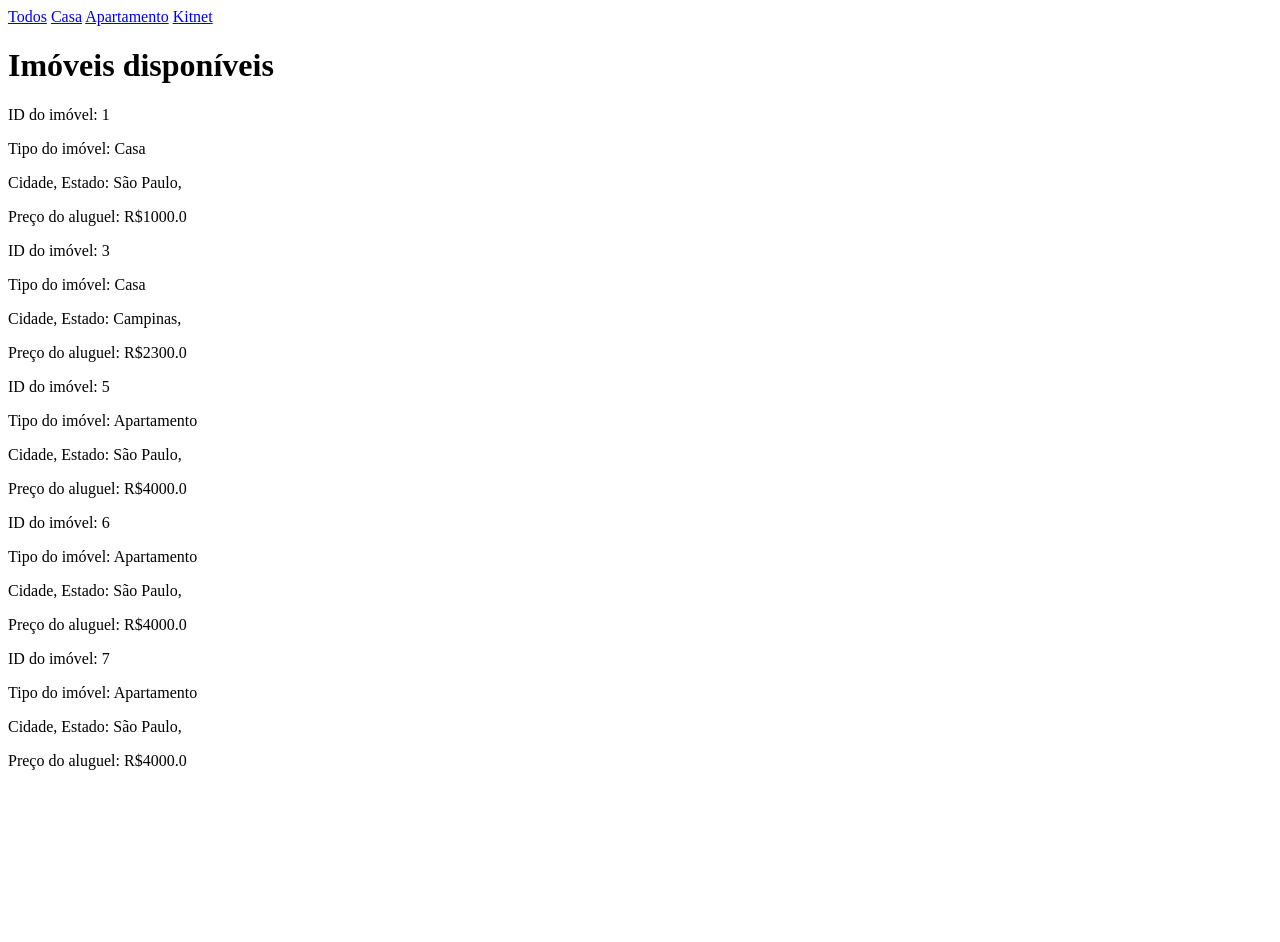
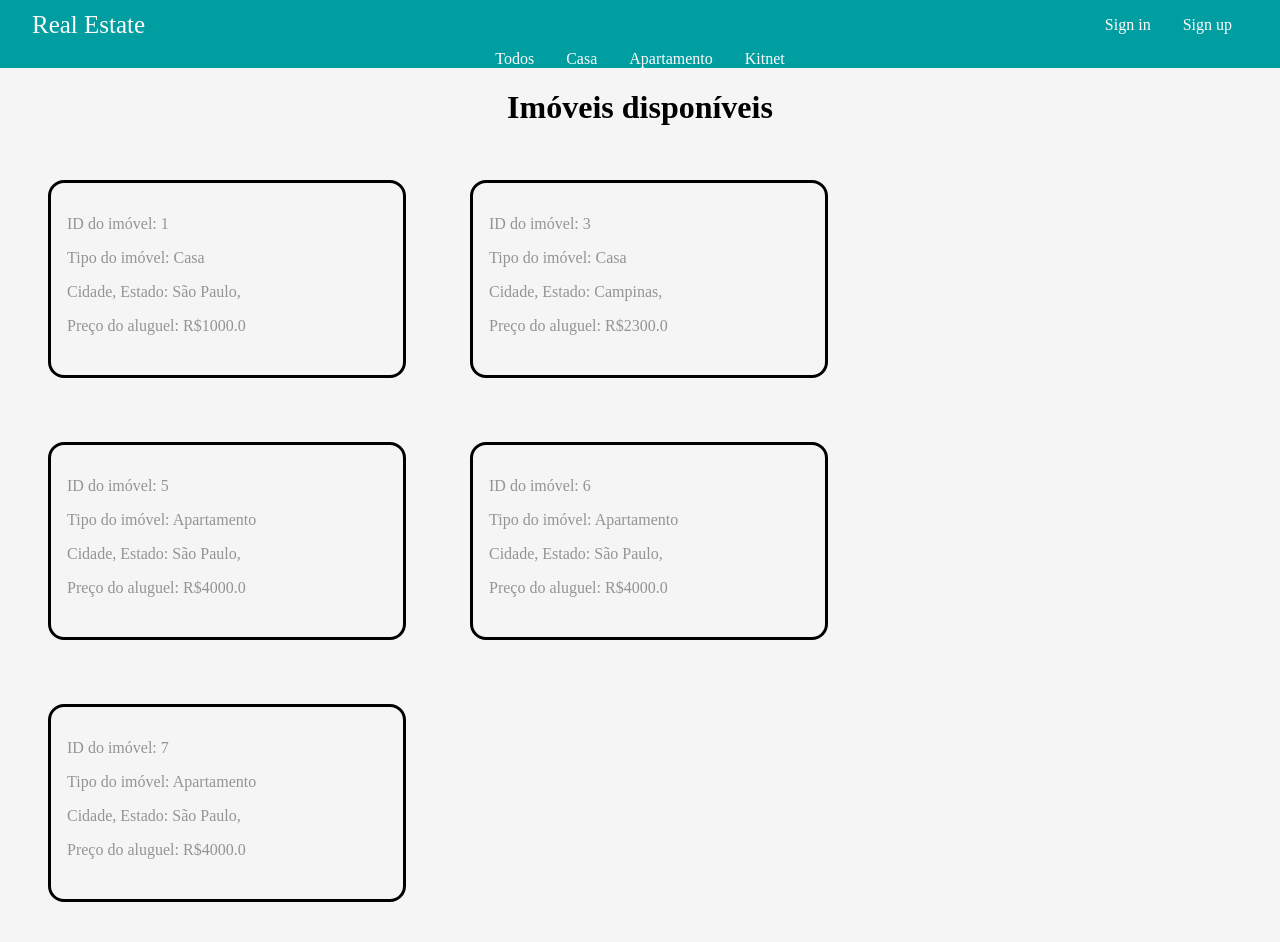
Before and after one commit to gallash/real-estate, a Django app: page / in a window 1280 px wide. Before the commit the page ends 770 px from the top, so only its background shows below. Run offline with Django 3.2, Linux system fonts and the light colour scheme; data comes from the database, SQL or seed files in the repository; both versions use the stored data as it was after the commit; some libraries are stand-ins or nearby versions.

Commit message:
Added some CSS styles to the main page

```diff
--- a/inatel/settings.py
+++ b/inatel/settings.py
@@ -9,6 +9,8 @@
 For the full list of settings and their values, see
 https://docs.djangoproject.com/en/3.2/ref/settings/
 """
+
+import os
 
 from pathlib import Path
 
@@ -120,6 +122,7 @@
 # Static files (CSS, JavaScript, Images)
 # https://docs.djangoproject.com/en/3.2/howto/static-files/
 
+STATIC_ROOT = os.path.join(BASE_DIR, "real_estate/static")
 STATIC_URL = '/static/'
 
 # Default primary key field type
--- a/real_estate/static/real_estate/styles.css
+++ b/real_estate/static/real_estate/styles.css
@@ -0,0 +1,385 @@
+.background-style-index{
+    background-color: whitesmoke;
+    margin-top: 0;
+    margin-right: 0;
+    margin-left: 0;
+}
+
+.background-style-main {
+    background-image: url();
+}
+
+.background-style-index .background-style-main > h1{
+    color:whitesmoke;
+}
+
+.background-style-postings{
+    background-color: whitesmoke;
+    margin-top: 0;
+    margin-right: 0;
+    margin-left: 0;
+}
+
+.postings-article{
+    background-color: white;
+    border: 1px solid rgb(224, 224, 224);
+    margin: 1em;
+    padding: 1rem;
+    transition: 250ms linear; /* transition is placed in the original element */
+}
+
+.postings-info-color{
+    color: gray;
+}
+
+.postings-info-color > span{
+    color:darkorange;
+}
+
+.postings-article:hover{
+    background-color:darkorange;
+}
+
+.postings-article:hover h2{
+    color: white;
+}
+
+.postings-article:hover .postings-info-color{
+    color: whitesmoke;
+}
+
+.postings-article:hover p{
+    color: black;
+}
+
+.postings-article:hover span{
+    color: indigo;
+}
+
+.body-header{
+    box-sizing: border-box;
+    display: flex;
+    justify-content: space-between; /* what about the other options? */
+    align-items: center;
+    padding: 0 2em 0 2em;
+    background-color: rgb(0, 158, 160);
+    /* height: 2.5em; */
+    /* overflow: hidden; */
+}
+
+.div-all-items{
+    display: flex;
+    flex-wrap: wrap;
+    padding: 0 1rem 0 1rem;
+}
+
+.div-items{
+    /* display: ; */
+
+    /* border */
+    border-style: solid;
+    border-radius: 1rem;
+
+    margin: 2rem 2rem 2rem 2rem;
+    padding: 1rem 1rem 1rem 1rem;
+    height: 10rem;
+    width: 20rem;
+
+    /* transistion */
+    transition: linear 100ms;
+}
+
+.div-items:hover{
+    /* margin: 1rem; */
+    margin: 1.5rem 1.5rem 1.5rem 1.5rem;
+    height: 11rem;
+    width: 21rem;
+}
+
+.main-navbar{
+    box-sizing: border-box;
+    display: flex;
+    justify-content:center; /* what about the other options? space-between?*/
+    align-items: center;
+    /* padding: 0 2em 0 2em; */
+    background-color: rgb(0, 158, 160);
+    /* height: 2.5em; */
+    /* overflow: hidden; */
+}
+
+.main-h1{
+    text-align:center;
+}
+
+.navbar{
+    box-sizing: border-box;
+    margin:0;
+    padding: 0;
+    width: 18em;
+    align-items: center;
+}
+
+.navbar a {
+    color: snow;
+    font-weight: normal;
+    transition: 200ms linear;
+}
+
+.navbar .navbar-anchors{
+    margin-right:1em;
+}
+
+.navbar a:hover{
+    background-color: snow;
+    color: darkorange;
+    border-radius: 15%;
+}
+
+.navbar-anchors{
+    box-sizing: border-box;
+    color: snow;
+    font-weight: normal;
+    text-decoration: none;
+    transition: 200ms linear;
+    margin: 0 1em 0 1em;
+}
+
+.navbar-gallas{
+    font-family: 'Staatliches';
+    color: snow;
+    font-size: 25px;
+    text-decoration: none;
+    /* text-decoration: none removes underline from anchor tag <a> for example */
+}
+
+.navbar-register{
+    display: flex;
+    padding: 0;
+    margin-right: 0;
+    width: 18em;
+    justify-content: flex-end;
+}
+
+.navbar-register .navbar-anchors{
+    margin-left:1em;
+}
+
+.navbar-dropdown{
+    display: inline-block; /* What does it do? */
+    position: relative; /* What does it do? */
+}
+
+.navbar-button{
+    background-color: rgb(0, 158, 160);
+    border-color: snow;
+    color: snow;
+    width: 10em;
+    transition: 200ms linear;
+}
+
+.navbar-button:hover{
+    background-color: snow;
+    color: darkorange;
+}
+
+.navbar-dropdown-menu{
+    display: none; /* do not display if not hoved over */
+    position:absolute; /* I didnt get it */
+    width:100%; /* follow the width of the div, which is set by button, here */
+    overflow:auto; /* to allow scrolling on smaller screens */
+    border-style: solid;
+    border-color: darkorange;
+    border-width: 1px;
+    background-color: snow;
+}
+
+.navbar-ul{
+    box-sizing: border-box;
+    padding:0px;
+}
+
+.navbar-dropdown-menu ul .navbar-anchors{
+    box-sizing: border-box;
+    color: darkorange;
+    justify-content: left;
+    padding-left: 0;
+}
+
+.navbar-dropdown:hover .navbar-dropdown-menu{
+    display: block; /* displays the dropdown menu */
+}
+
+.div-navbar-items{
+    margin-right:0.2em;
+}
+
+.div-navbar-items a{
+    color: snow;
+    font-weight: normal;
+    transition: 200ms linear;
+}
+
+.div-navbar-items a:hover{
+    font-weight: bold;
+}
+
+.div-form{
+    width:25em;
+    position:relative;
+    left: 50%;
+    top: 2rem;
+    transform:translateX(-50%);
+}
+
+.div-button{
+    margin-top: 0.2em;
+    margin-left: 0.1em;
+}
+
+.button{
+    border-style: solid;
+    border-color: darkorange;
+    color: darkorange;
+    font-weight: bold;
+    padding: 0.4em;
+    transition: 200ms linear;
+}
+
+.button:hover{
+    background-color: darkorange;
+    color: snow;
+}
+
+.navbar-register .button{
+    border-color: snow;
+    color: rgba(255,250,250,1);
+    padding-top: 0;
+    padding-bottom: 0;
+    transition: 0.3s ease 0s;
+}
+
+.navbar-register .button:hover{
+    color: rgba(255,250,250,0.7);
+}
+
+.register-fieldset{
+
+}
+
+.register-legend{
+
+}
+
+
+/* COLUMNS */
+.col-sameHeight-halfRem{
+    height:inherit;
+    width: .5rem;
+}
+
+
+
+/* PROFILE */
+.profile-banner{
+    display: flex;
+    align-items: center;
+    justify-content: center;
+
+    margin: 0;
+    background-repeat: no-repeat;
+    background-color: snow;
+    background-position: center;
+    background-clip: border-box;
+    background-size: auto;
+
+    height: 15rem;
+}
+
+.profile-picture{
+    /* Making it round */
+    height: 7rem;
+    width: 7rem;
+    border-radius: 50%;
+
+    /* Making it fit right */
+    background-repeat: no-repeat;
+    background-position: center;
+    background-clip: border-box;
+    background-size:cover;
+
+    margin: .4rem;
+}
+
+.profile-main{
+    /* box-sizing: content-box; */
+    display: flex;
+    justify-content: center;
+
+    /* align-self: center; */
+
+    background-color: rgba(255,250,250,0.84);
+}
+
+.profile-main-info{
+    display: flex;
+    margin: .4rem;
+}
+
+.profile-name-username{
+    padding-top: 0.7rem;
+    align-content: center;
+    margin-bottom: 0%;
+}
+
+.profile-p{
+    display: flex;
+    justify-content: center;
+    box-sizing: border-box;
+    margin: 0;
+    padding: 0;
+    color: rgb(58, 58, 58);
+}
+
+.profile-p-name{
+    font-size: 2rem;
+}
+
+
+
+/* MESSAGES, ALERTS */
+.alert{
+    display: flex;
+    height: 2em;
+    align-items: center;
+    justify-content: center;
+    font-weight: bold;
+}
+
+.alert-success{
+    background-color: lightgreen;
+    color: green;
+}
+
+.alert-info{
+    background-color: lightskyblue;
+    color: navy;
+}
+
+.alert-warning{
+    background-color:gold;
+    color: rgb(150, 110, 11);
+}
+
+.alert-error{
+    background-color:rgb(245, 35, 77);
+    color: rgb(131, 5, 5);
+}
+
+
+
+/* COMMON TAGS */
+
+
+p {
+    color:rgb(148, 148, 148);
+}
--- a/real_estate/templates/real_estate/base.html
+++ b/real_estate/templates/real_estate/base.html
@@ -4,20 +4,56 @@
 <html>
     <head>
         <link rel="stylesheet" type="text/css" href="{% static 'real_estate/styles.css' %}">
+        <title>Real Estate</title>
     </head>
 
-    <body>
-        <header>
+    <body class="background-style-postings">
+        <header class="body-header">
             <!-- Nav bar | I can import it from another of my projects, gallas.pythonanywhere -->
+            <a class="navbar-gallas" href="{% url 'main' %}">Real Estate</a>
+
+            <ul class="navbar-register">
+                {% if user.is_authenticated %} <!-- User is logged in -->
+                    <!-- Toggle list: a) dashboard/profile/menu, b) log out -->
+                    {% if user.is_staff %}
+                        <div class="navbar-dropdown">
+                            <button class="button navbar-button">Staff: {{ user }}</button>
+                            <div class="navbar-dropdown-menu">
+                                <ul class="navbar-ul">
+                                    <li><a class="navbar-anchors" href="{% url 'staff-dashboard' %}">Perfil</a></li>
+                                    <li><a class="navbar-anchors" href="{% url 'logout' %}">Log out</a></li>
+                                </ul>
+                            </div>
+                        </div>
+                    {% else %}
+                        <div class="navbar-dropdown">
+                            <button class="button navbar-button">{{ user }}</button>
+                            <div class="navbar-dropdown-menu">
+                                <ul class="navbar-ul">
+                                    <li><a class="navbar-anchors" href="{% url 'user-dashboard' %}">Perfil</a></li>
+                                    <li><a class="navbar-anchors" href="{% url 'logout' %}">Log out</a></li>
+                                </ul>
+                            </div>
+                        </div>
+                    {% endif %}
+
+                {% else %} <!-- If user is not logged in -->
+                    <a class="navbar-anchors" href="{% url 'login' %}">Sign in</a>
+                    <a class="navbar-anchors" href="{% url 'user-registration' %}">Sign up</a>
+                {% endif %}
+
+            </ul>
+
         </header>
-        <div>
-            <!-- Mensagens -->
-            {% if messages %}
-                {% for message in messages %}
+        <!-- Mensagens -->
+        {% if messages %}
+            {% for message in messages %}
+                <div class="alert alert-{{ message.tags }}">
                     <p>{{message}}</p>
-                {% endfor %}
-            {% endif %}
-        </div>
+                </div>
+
+            {% endfor %}
+        {% endif %}
 
         {% block content %}
         {% endblock %}
--- a/real_estate/templates/real_estate/main.html
+++ b/real_estate/templates/real_estate/main.html
@@ -3,22 +3,26 @@
 {% block content %}
 
 <main>
-    <div>
-        <a href="{% url 'main' %}">Todos</a>
-        <a href="{% url 'main-sorted' 'Casa' %}">Casa</a>
-        <a href="{% url 'main-sorted' 'Apartamento' %}">Apartamento</a>
-        <a href="{% url 'main-sorted' 'Kitnet' %}">Kitnet</a>
+    <div class="main-navbar">
+        <a class="navbar-anchors" href="{% url 'main' %}">Todos</a>
+        <a class="navbar-anchors" href="{% url 'main-sorted' 'Casa' %}">Casa</a>
+        <a class="navbar-anchors" href="{% url 'main-sorted' 'Apartamento' %}">Apartamento</a>
+        <a class="navbar-anchors" href="{% url 'main-sorted' 'Kitnet' %}">Kitnet</a>
     </div>
 
-    <h1>Imóveis disponíveis</h1>
-    {% for place in places %}
-        <div onclick="window.location.href='/{{place.pk}}/'">
+    <!-- Centralizar elementos, criar borda, cinza, rounded edges -->
+
+    <h1 class="main-h1">Imóveis disponíveis</h1>
+    <div class="div-all-items">
+        {% for place in places %}
+        <div class="div-items" onclick="window.location.href='/{{place.pk}}/'">
             <p>ID do imóvel: {{place.pk}}</p>
             <p>Tipo do imóvel: {{place.type_of_place}}</p>
             <p>Cidade, Estado: {{place.city}},{{rented.place.state}}</p>
             <p>Preço do aluguel: R${{place.price}}</p>
         </div>
     {% endfor %}
+    </div>
 
 
 </main>
```
Also changed, not shown: db.sqlite3.
